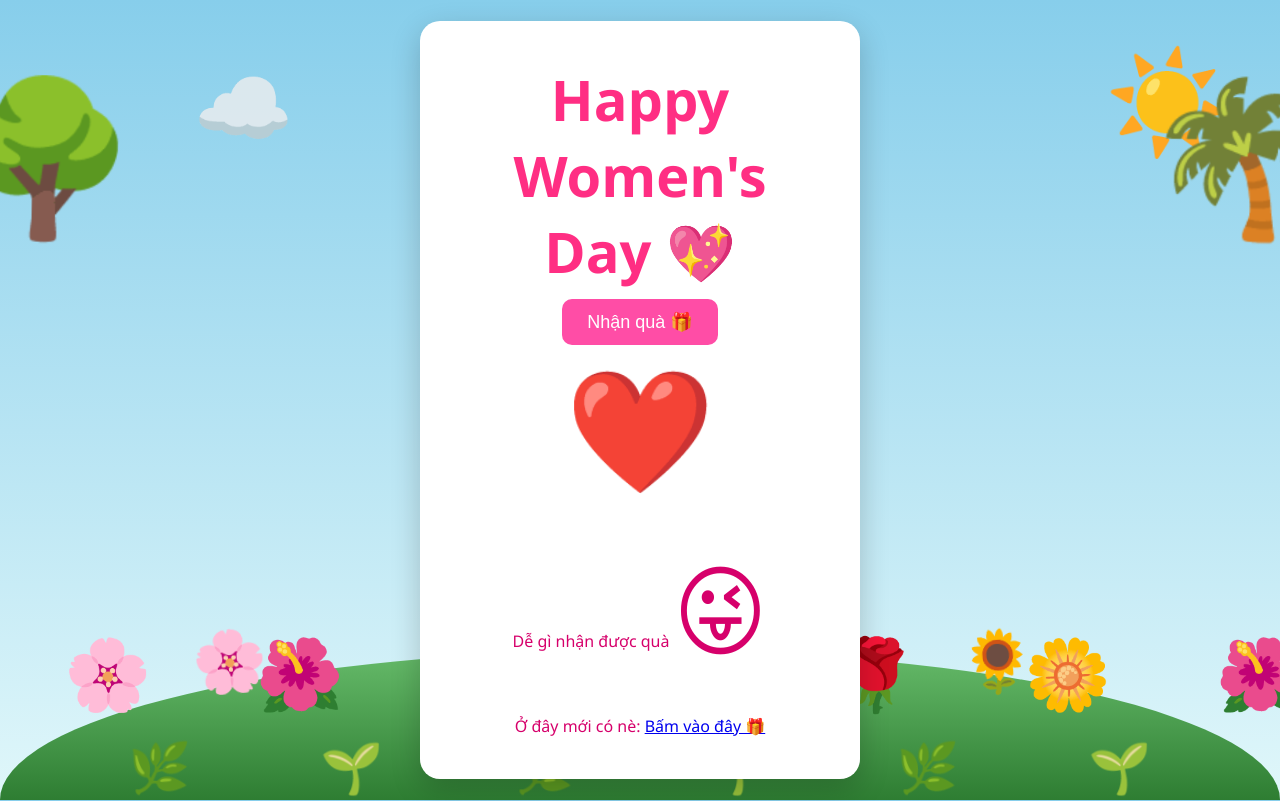
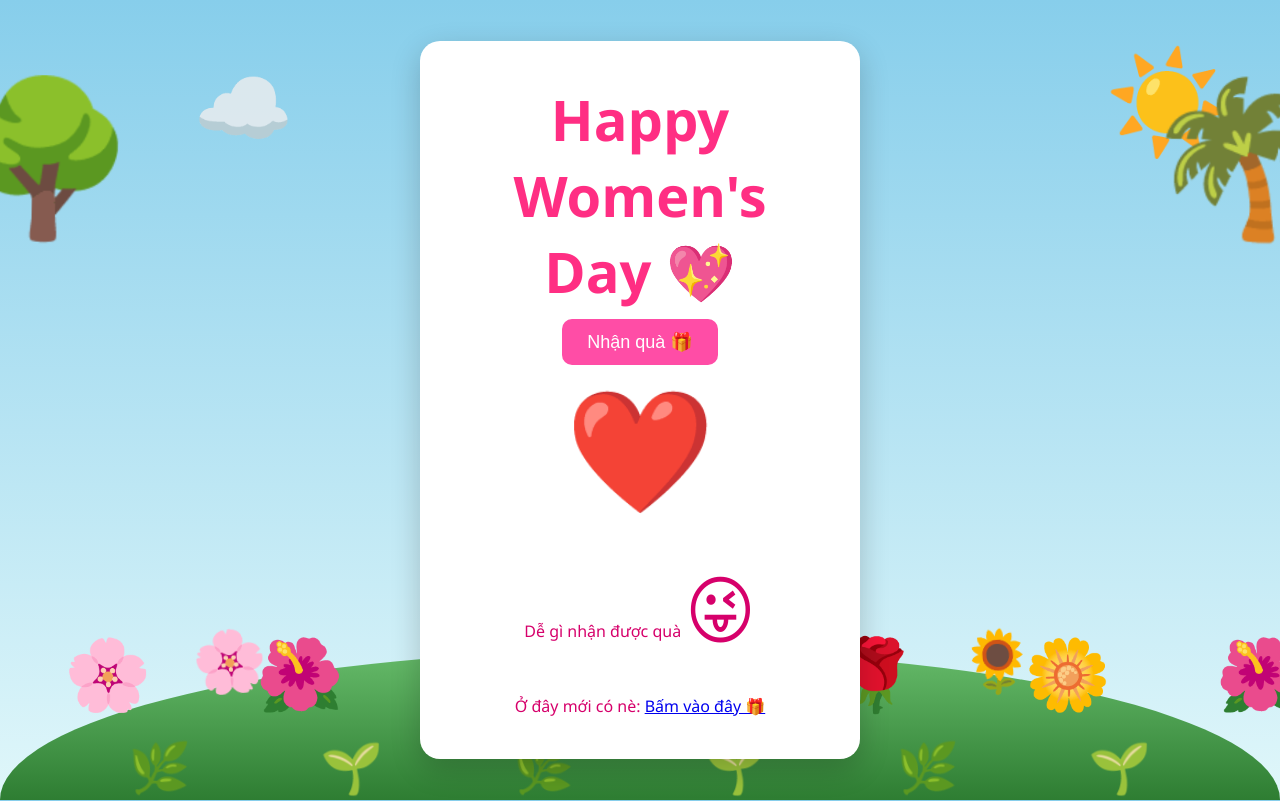
Before and after one commit to Vietconggl999/Happy-Women-s-Day, a plain HTML site: page index.html in a window 1280 px wide. Both pictures are taken after a click on the button "Nhận quà 🎁". Shown: the top 801 px of the page. Drawn offline with Linux system fonts and the light colour scheme.

Commit message:
Update index.html

```diff
--- a/index.html
+++ b/index.html
@@ -275,7 +275,7 @@
 <div id="heartContainer"></div>
 
 <div id="message" class="hidden message">
-Dễ gì nhận được quà <span style="font-size:100px;">😜</span> <br><br>
+Dễ gì nhận được quà <span style="font-size:75px;">😜</span> <br><br>
 Ở đây mới có nè:
 <a href="https://vietconggl999.github.io/Happy-Women-s-Day-8-3-2025//" target="_blank">
 Bấm vào đây 🎁
```
